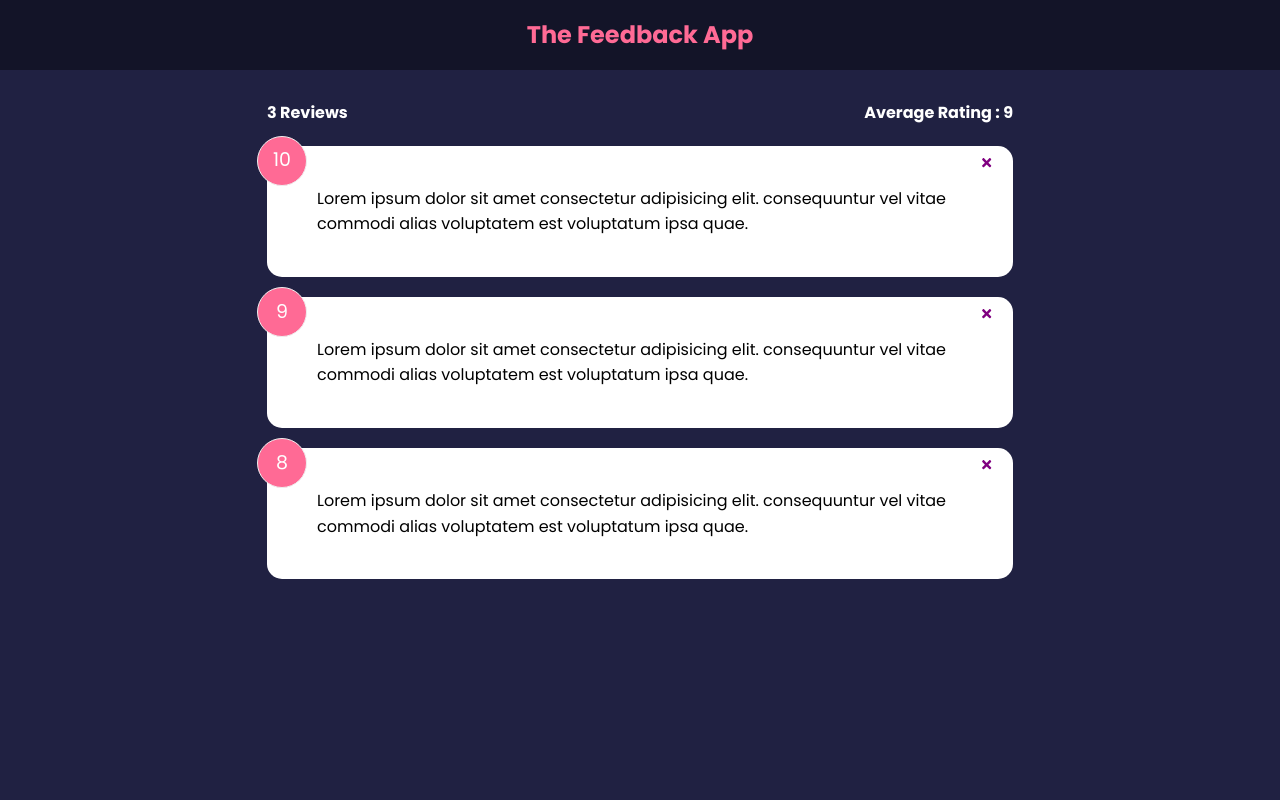
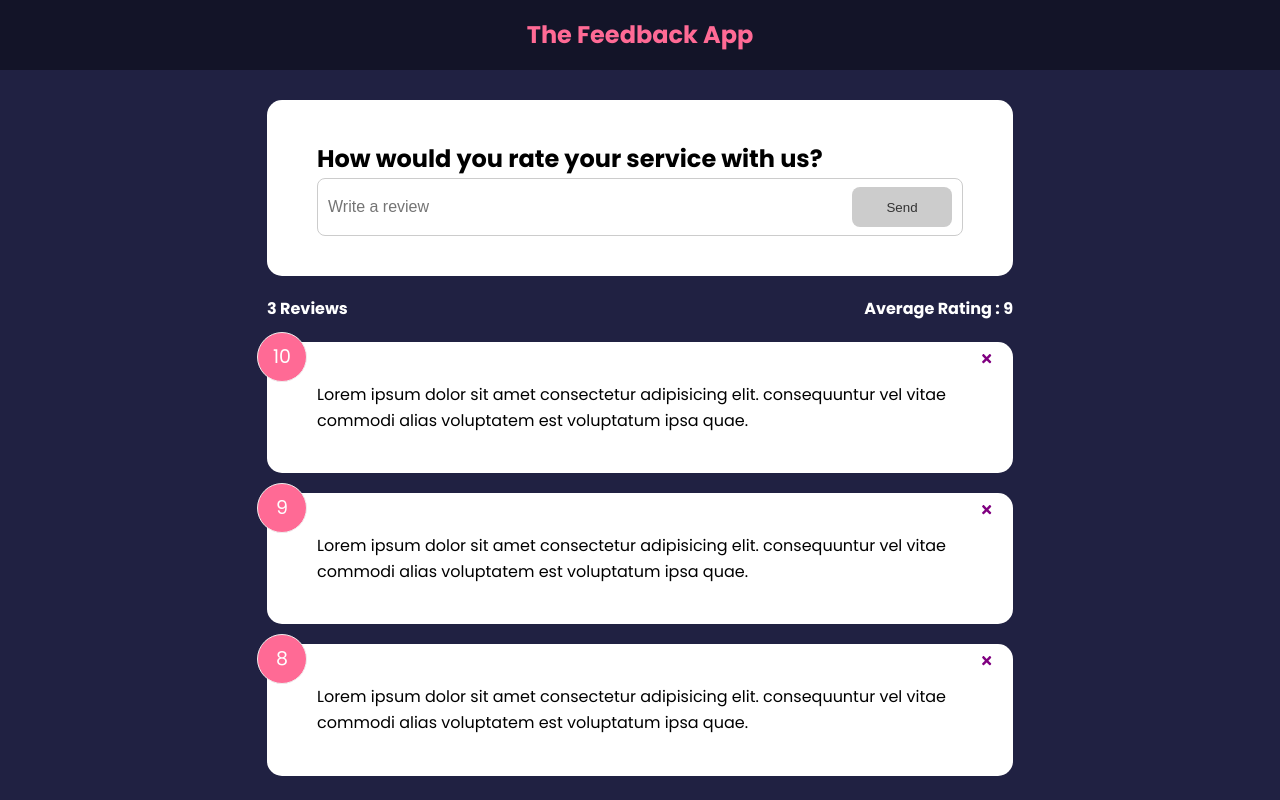
Before and after one commit to prakaran/React_Feedback_App, a React app: page / in a window 1280 px wide. Built offline with nearby package versions, Linux system fonts and the light colour scheme; the HTML template or start-up script is replaced by a standard one.

Commit message:
FeedbackForm Input, Button Component and Real-time input validation

```diff
--- a/src/App.jsx
+++ b/src/App.jsx
@@ -3,6 +3,7 @@
 import FeedbackList from './components/FeedbackList'
 import FeedbackData from './data/FeedbackData.js'
 import FeedbackStats from './components/FeedbackStats.jsx'
+import FeedbackForm from './components/FeedbackForm.jsx'
 
 
 
@@ -18,6 +19,7 @@
     <>
       <Header />
       <div className='container'>
+        <FeedbackForm/>
         <FeedbackStats feedback={feedback}/>
         <FeedbackList feedback={feedback} handleDelete = {deleteFeedback}/>
       </div>
--- /dev/null
+++ b/src/components/FeedbackForm.jsx
@@ -0,0 +1,42 @@
+import React, { useState } from 'react'
+import Card from './shared/Card'
+import Button from './shared/Button';
+
+const FeedbackForm = () => {
+    const [text, setText] = useState('');
+    const [btnDisabled, setBtnDisabled] = useState(true);
+    const [message, setMessage] = useState('')
+    const handleTextChange = (event)=>{
+        const inputValue = event.target.value;
+        if (inputValue === '') {
+            setBtnDisabled(true)
+            setMessage(null)
+          } else if (inputValue !== '' && inputValue.trim().length <= 10) {
+            setMessage('Text must be at least 10 characters')
+            setBtnDisabled(true)
+          } else {
+            setMessage(null)
+            setBtnDisabled(false)
+          }
+        setText(inputValue);
+    }
+    const handleSubmit =(event)=>{
+        event.preventDefault();
+        console.log(text)
+    }
+  return (
+    <Card>
+        <form onSubmit={handleSubmit}>
+            <h2>How would you rate your service with us?</h2>
+            <div className="input-group">
+                <input onChange={handleTextChange} type='text' placeholder='Write a review' value={text}/>
+                <Button type='submit' isDisabled={btnDisabled}>Send</Button>
+            </div>
+            {message && <div className='message'>{message}</div>}
+        </form>
+
+    </Card>
+  )
+}
+
+export default FeedbackForm
--- /dev/null
+++ b/src/components/shared/Button.jsx
@@ -0,0 +1,23 @@
+import React from 'react'
+import PropTypes from 'prop-types'
+
+const Button = ({children, version, type, isDisabled}) => {
+  return (
+    <button type={type} disabled={isDisabled} className={`btn btn-${version}`}>{children}</button>
+  )
+}
+
+Button.defaultProps = {
+    version: 'primary',
+    type: 'button',
+    isDisabled:false
+}
+
+Button.propTypes = {
+    children: PropTypes.node.isRequired,
+    version: PropTypes.string,
+    type: PropTypes.string,
+    isDisabled: PropTypes.bool,
+  }
+
+export default Button
--- a/src/index.css
+++ b/src/index.css
@@ -67,4 +67,62 @@
   .feedback-stats{
     display: flex;
     justify-content: space-between;
+    align-items: center;
+    color: #fff;
   }
+
+  .input-group{
+    display: flex;
+    flex-direction: row;
+    border: 1px solid #ccc;
+    padding: 8px 10px;
+    border-radius: 8px;
+  }
+
+  input{
+    flex-grow: 2;
+    border: none;
+    font-size: 16px;
+  }
+
+  input:focus{
+    outline: none;
+  }
+
+  .btn{
+    color: #fff;
+    border: 0;
+    border-radius: 8px;
+    width: 100px;
+    height: 40px;
+    cursor: pointer;
+  }
+
+  .btn-primary {
+    background-color: #202142;
+  }
+
+  .btn-secondary {
+    background: #ff6a95;
+  }
+
+  .btn:hover {
+    transform: scale(0.98);
+    opacity: 0.9;
+  }
+  .btn:disabled {
+    background-color: #cccccc;
+    color: #333;
+    cursor: auto;
+  }
+
+  .btn:disabled:hover {
+    transform: scale(1);
+    opacity: 1;
+  }
+
+  .message{
+    padding-top: 10px;
+    text-align: center;
+    color: red
+  }
```
